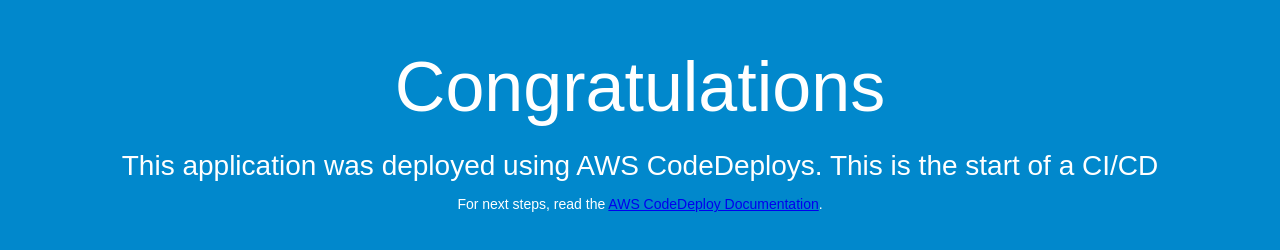
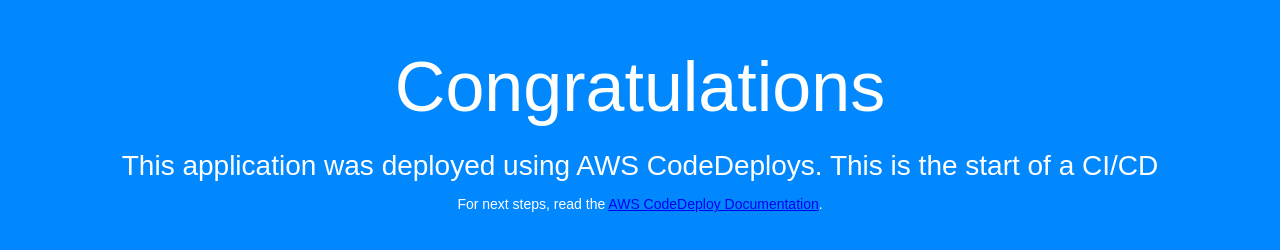
Before and after one commit to waryjames/sampleapp_lamp, a plain HTML site: page index.html in a window 1280 px wide. Drawn offline with Linux system fonts and the light colour scheme.

Commit message:
Update index.html

```diff
--- a/index.html
+++ b/index.html
@@ -6,7 +6,7 @@
   <style>
     body {
       color: #ffffff;
-      background-color: #0188cc;
+      background-color: #0188ff;
       font-family: Arial, sans-serif;
       font-size: 14px;
     }
```
